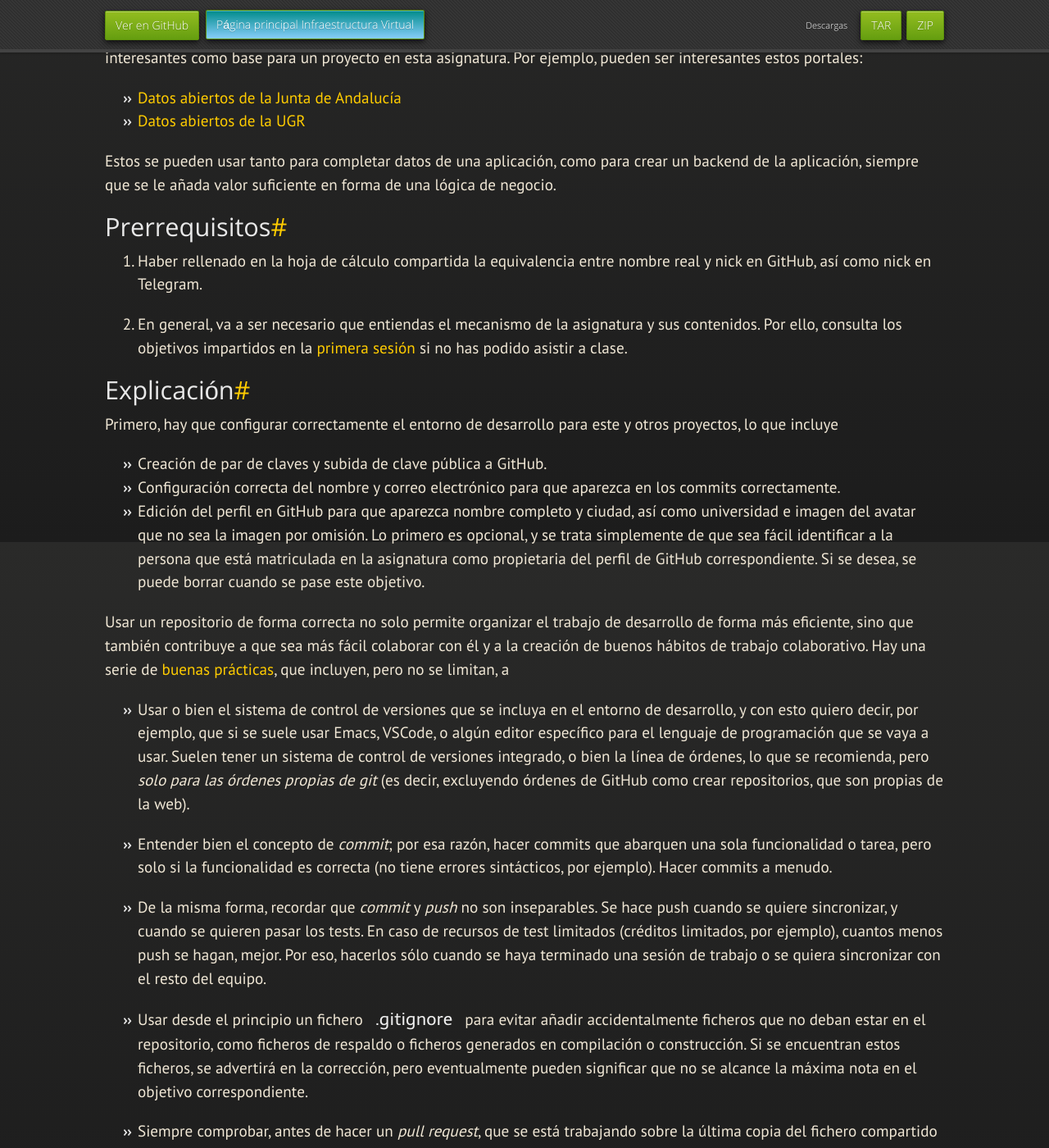
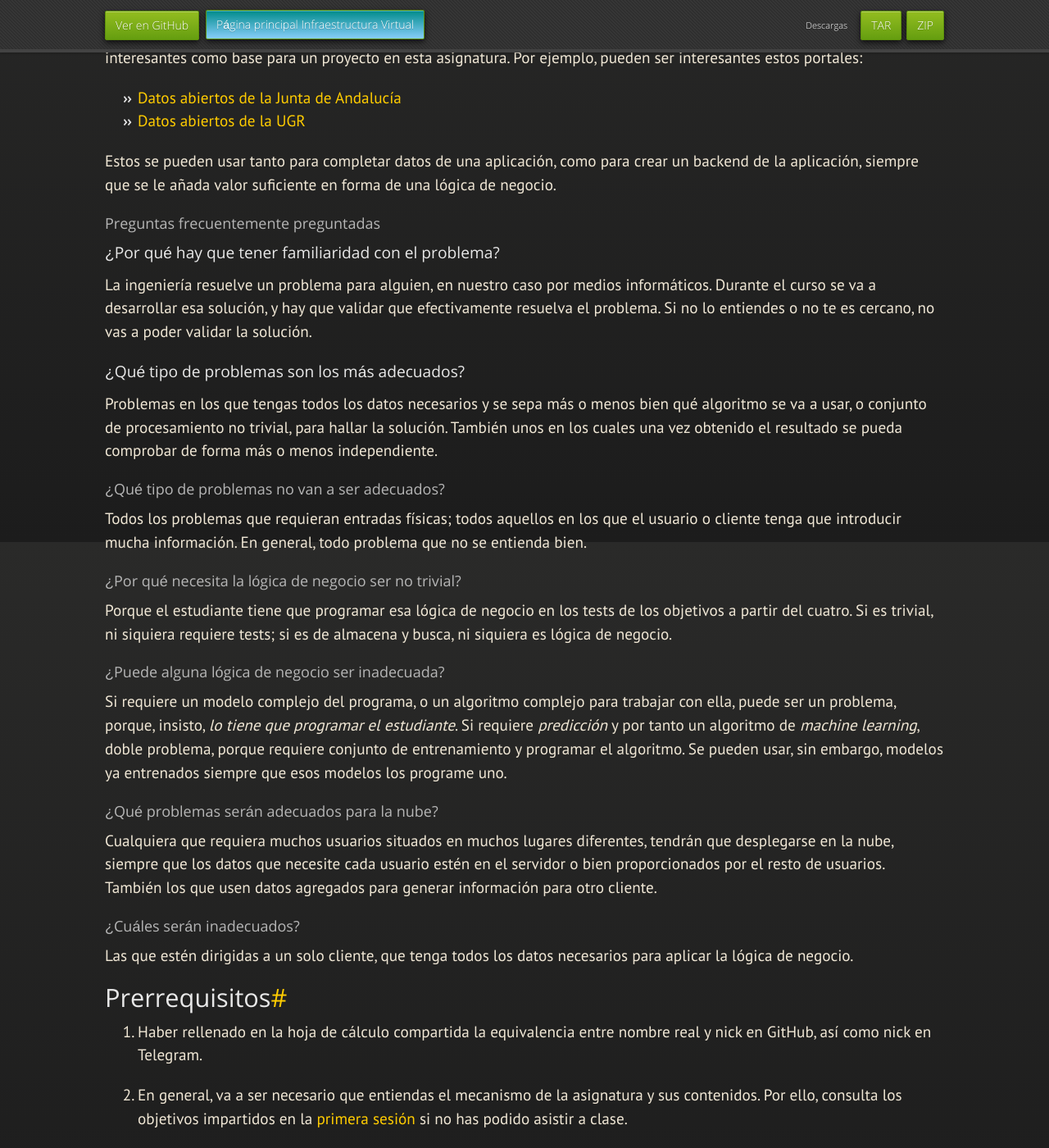
Before and after one commit to JJ/IV, a Jekyll site: the page built from documentos/proyecto/0.Repositorio.md, in a window 1280 px wide and 1400 px high, scrolled down 2039 px. Shown: the whole window at 82% size. Built offline with Jekyll 4.4.1, drawn with Linux system fonts in a browser that asks for light colours; nearby versions of some CDN libraries; some web fonts are replaced; our own code applies the rules of GitHub Pages for plain Markdown files.

Commit message:
Sync documentos/proyecto/0.Repositorio.md de master a gh-pages

```diff
--- a/documentos/proyecto/0.Repositorio.md
+++ b/documentos/proyecto/0.Repositorio.md
@@ -117,6 +117,56 @@ portales:
 Estos se pueden usar tanto para completar datos de una aplicación, como para
 crear un backend de la aplicación, siempre que se le añada valor suficiente en
 forma de una lógica de negocio.
+
+### Preguntas frecuentemente preguntadas
+
+#### ¿Por qué hay que tener familiaridad con el problema?
+
+La ingeniería resuelve un problema para alguien, en nuestro caso por medios
+informáticos. Durante el curso se va a desarrollar esa solución, y hay que
+validar que efectivamente resuelva el problema. Si no lo entiendes o no te es
+cercano, no vas a poder validar la solución.
+
+#### ¿Qué tipo de problemas son los más adecuados?
+
+Problemas en los que tengas todos los datos necesarios y se sepa más o menos
+bien qué algoritmo se va a usar, o conjunto de procesamiento no trivial, para
+hallar la solución. También unos en los cuales una vez obtenido el resultado se
+pueda comprobar de forma más o menos independiente.
+
+### ¿Qué tipo de problemas no van a ser adecuados?
+
+Todos los problemas que requieran entradas físicas; todos aquellos en los que el
+usuario o cliente tenga que introducir mucha información. En general, todo
+problema que no se entienda bien.
+
+### ¿Por qué necesita la lógica de negocio ser no trivial?
+
+Porque el estudiante tiene que programar esa lógica de negocio en los tests de
+los objetivos a partir del cuatro. Si es trivial, ni siquiera requiere tests; si
+es de almacena y busca, ni siquiera es lógica de negocio.
+
+### ¿Puede alguna lógica de negocio ser inadecuada?
+
+Si requiere un modelo complejo del programa, o un algoritmo complejo para
+trabajar con ella, puede ser un problema, porque, insisto, *lo tiene que
+programar el estudiante*. Si requiere *predicción* y por tanto un algoritmo de
+*machine learning*, doble problema, porque requiere conjunto de entrenamiento y
+programar el algoritmo. Se pueden usar, sin embargo, modelos ya entrenados
+siempre que esos modelos los programe uno.
+
+### ¿Qué problemas serán adecuados para la nube?
+
+Cualquiera que requiera muchos usuarios situados en muchos lugares diferentes,
+tendrán que desplegarse en la nube, siempre que los datos que necesite cada
+usuario estén en el servidor o bien proporcionados por el resto de
+usuarios. También los que usen datos agregados para generar información para
+otro cliente.
+
+### ¿Cuáles serán inadecuados?
+
+Las que estén dirigidas a un solo cliente, que tenga todos los datos necesarios
+para aplicar la lógica de negocio.
 
 ## Prerrequisitos
 
```
